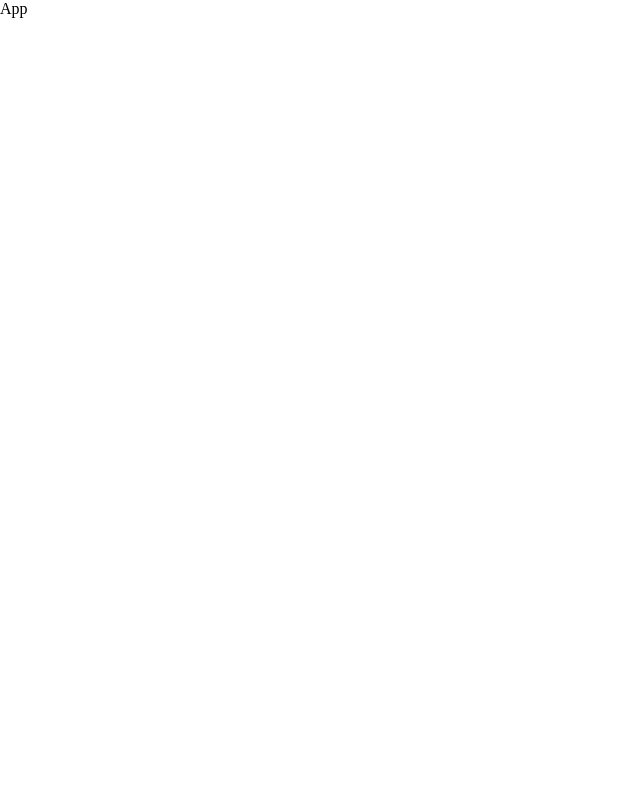
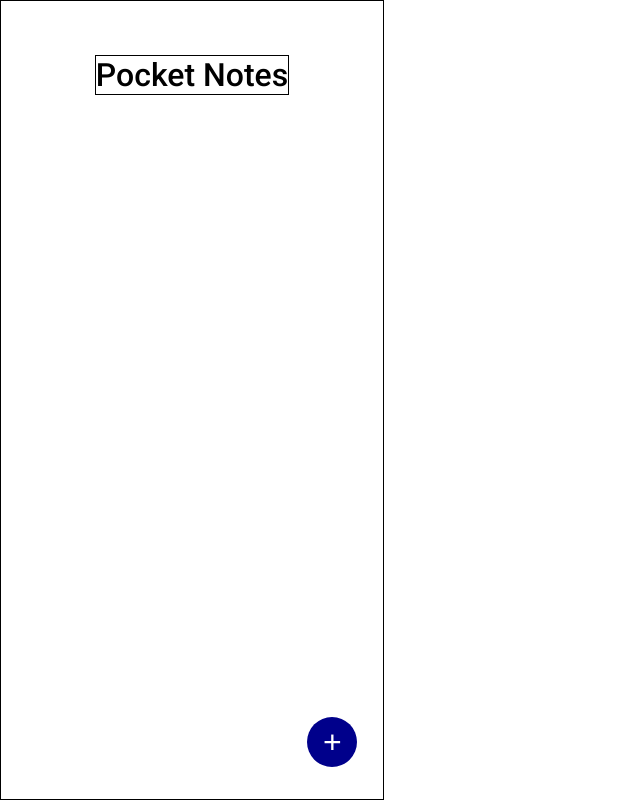
Before and after one commit to Tausifali2000/Cuvette, a React (Vite) app in the folder React Module Project/: page / in a window 1280 px wide. Shown: the whole page, without its empty margins (0-640 px from the left). Built offline with nearby package versions, Linux system fonts and the light colour scheme.

Commit message:
Sidebar basic style

```diff
--- a/React Module Project/src/App.jsx
+++ b/React Module Project/src/App.jsx
@@ -1,8 +1,11 @@
 import React from 'react'
+import SideBar from './Components/Sidebar/sideBar'
 
 const App = () => {
   return (
-    <div>App</div>
+    <div className="app">
+      <SideBar />
+    </div>
   )
 }
 
--- /dev/null
+++ b/React Module Project/src/Components/Sidebar/sideBar.css
@@ -0,0 +1,40 @@
+.sideBar {
+  border: 1px solid black;
+  width: 30vw;
+  height: 100vh;
+  display: flex;
+  flex-direction: column;
+  align-items: center;
+  padding: 6.7vh;
+  position: relative;
+}
+
+.sideBar-title {
+
+  border: 1px solid black;
+  align-items: center;
+  justify-content: center;
+
+}
+
+.sideBar h1 {
+  font-family: "Roboto", serif;
+  font-size: 2rem;
+  font-weight: 500;
+}
+.addNewGroup-button {
+  position: absolute;
+  bottom: 2rem;
+  width: 50px;
+  height: 50px;
+  right: 2vw;
+  bottom: 4vh;
+  border-radius: 50%;
+  background-color: #00008b;
+  color: white;
+  font-size: 2rem;
+  border: none;
+  display: flex;
+  align-items: center;
+  justify-content: center;
+}
--- /dev/null
+++ b/React Module Project/src/Components/Sidebar/sideBar.jsx
@@ -0,0 +1,21 @@
+import React from 'react';
+import "./sideBar.css";
+
+const SideBar = () => {
+  return (
+    <>
+     <div className="sideBar">
+        <div className="sideBar-title">
+            <h1>Pocket Notes</h1>
+        </div>
+
+        <button className="addNewGroup-button">
+          +
+        </button>
+     </div>
+    </>
+
+  )
+}
+
+export default SideBar
--- a/React Module Project/src/index.css
+++ b/React Module Project/src/index.css
@@ -1,4 +1,7 @@
+@import url('https://fonts.googleapis.com/css2?family=Outfit:wght@100..900&family=Roboto:ital,wght@0,100;0,300;0,400;0,500;0,700;0,900;1,100;1,300;1,400;1,500;1,700;1,900&display=swap');
+
 * {
   padding: 0;
   margin: 0;
+  box-sizing: border-box;
 }
```
Also changed, not shown: React Module Project/src/Components/LandingHomePage/landingHomePage.jsx (added, +9 -0 lines), React Module Project/src/Components/LandingHomePage/landingHomePage.css (added).
